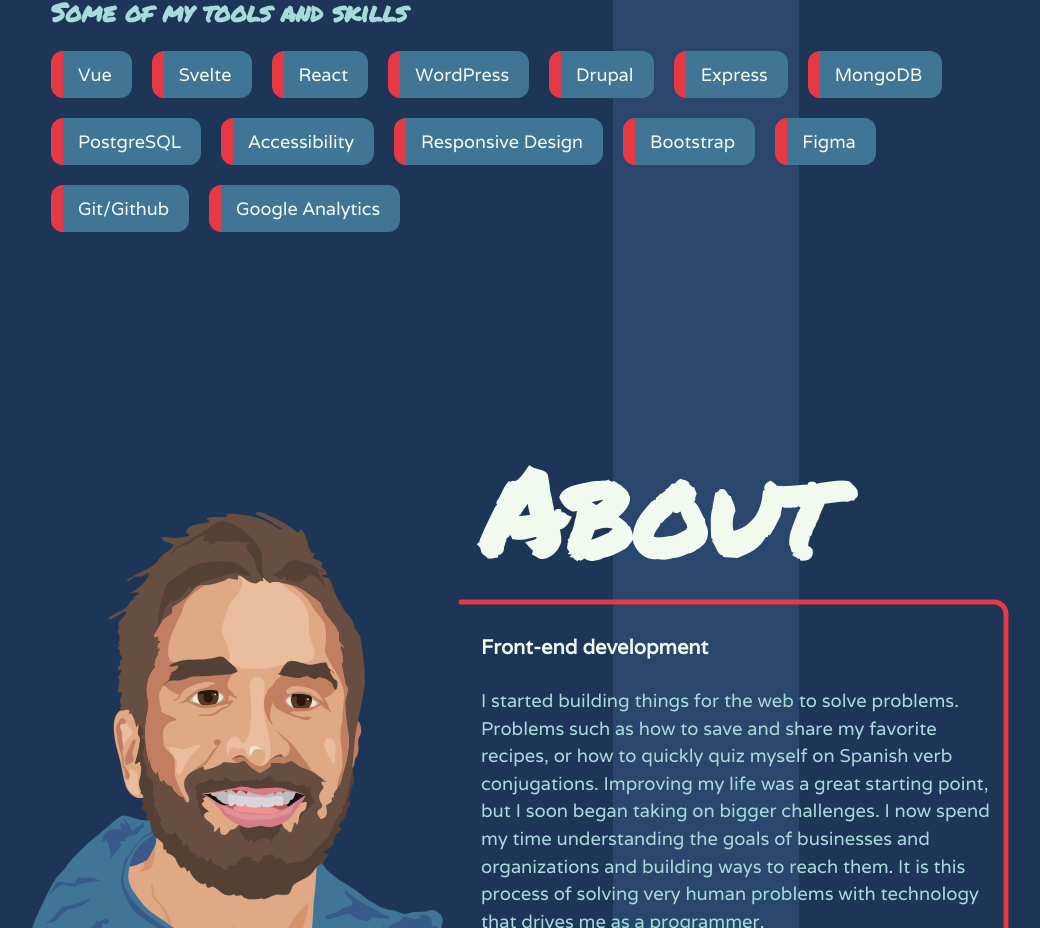
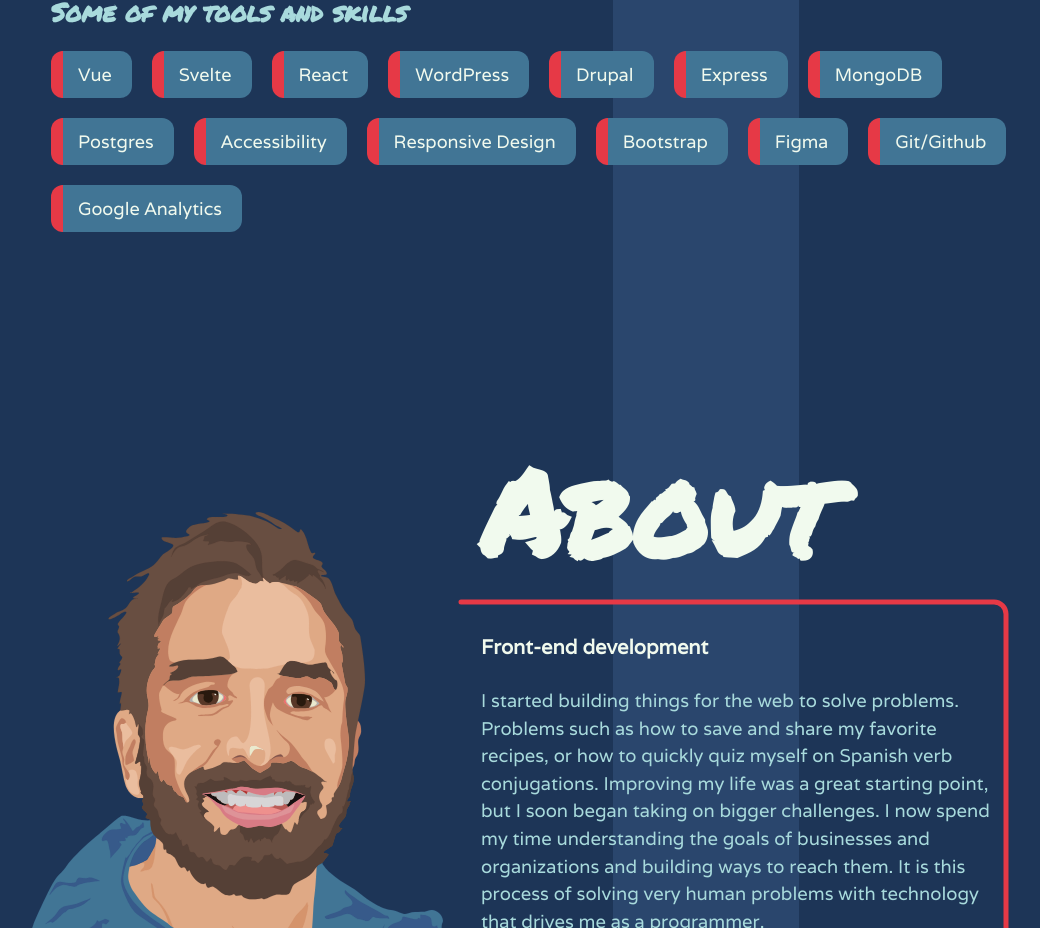
Before and after one commit to NickCalderone/developer-portfolio, a Nuxt app: page / in a window 1280 px wide. Shown: the part 1498-2426 px from the top of the page, without its empty margins (129-1169 px from the left). Built offline with nearby package versions, Linux system fonts and the light colour scheme.

Commit message:
updated resume and tools with postgres

```diff
--- a/components/SiteMenu.vue
+++ b/components/SiteMenu.vue
@@ -319,7 +319,7 @@ export default {
 							<a class="menu-anchor" href="#contact">Contact</a>
 						</li>
 						<li class="menu-item">
-							<a class="resume" href="/NickCalderone202302-7.pdf" target="_blank">
+							<a class="resume" href="/NickCalderone202302-8.pdf" target="_blank">
 								<span class="resume-text">Resume</span>
 								<NewTabResume title-id="desktop-new-tab-icon-title" desc-id="desktop-new-tab-icon-description" class="resume-new-tab" />
 							</a>
@@ -347,7 +347,7 @@ export default {
 						<a class="mobile-menu-anchor js-mobile-menu-focusable" tabindex="-1" @click="resetMenu" href="#contact">Contact</a>
 					</li>
 					<li class="mobile-menu-item">
-						<a class="resume-mobile js-mobile-menu-focusable" tabindex="-1" href="/NickCalderone202302-7.pdf" target="_blank">
+						<a class="resume-mobile js-mobile-menu-focusable" tabindex="-1" href="/NickCalderone202302-8.pdf" target="_blank">
 							<span class="resume-mobile-text">Resume</span>
 							<NewTabResume title-id="mobile-new-tab-icon-title" desc-id="mobile-new-tab-icon-description" class="resume-new-tab" />
 						</a>
--- a/components/Tools.vue
+++ b/components/Tools.vue
@@ -5,7 +5,7 @@ export default {
 
 		return {
 
-			tools: ["Vue", "Svelte", "React", "WordPress", "Drupal", "Express", "MongoDB", "PostgreSQL", "Accessibility", "Responsive Design", "Bootstrap", "Figma", "Git/Github", "Google Analytics"]
+			tools: ["Vue", "Svelte", "React", "WordPress", "Drupal", "Express", "MongoDB", "Postgres", "Accessibility", "Responsive Design", "Bootstrap", "Figma", "Git/Github", "Google Analytics"]
 
 		}
 
```
Also changed, not shown: 2 other files (tests, documents, lock files or other folders).
